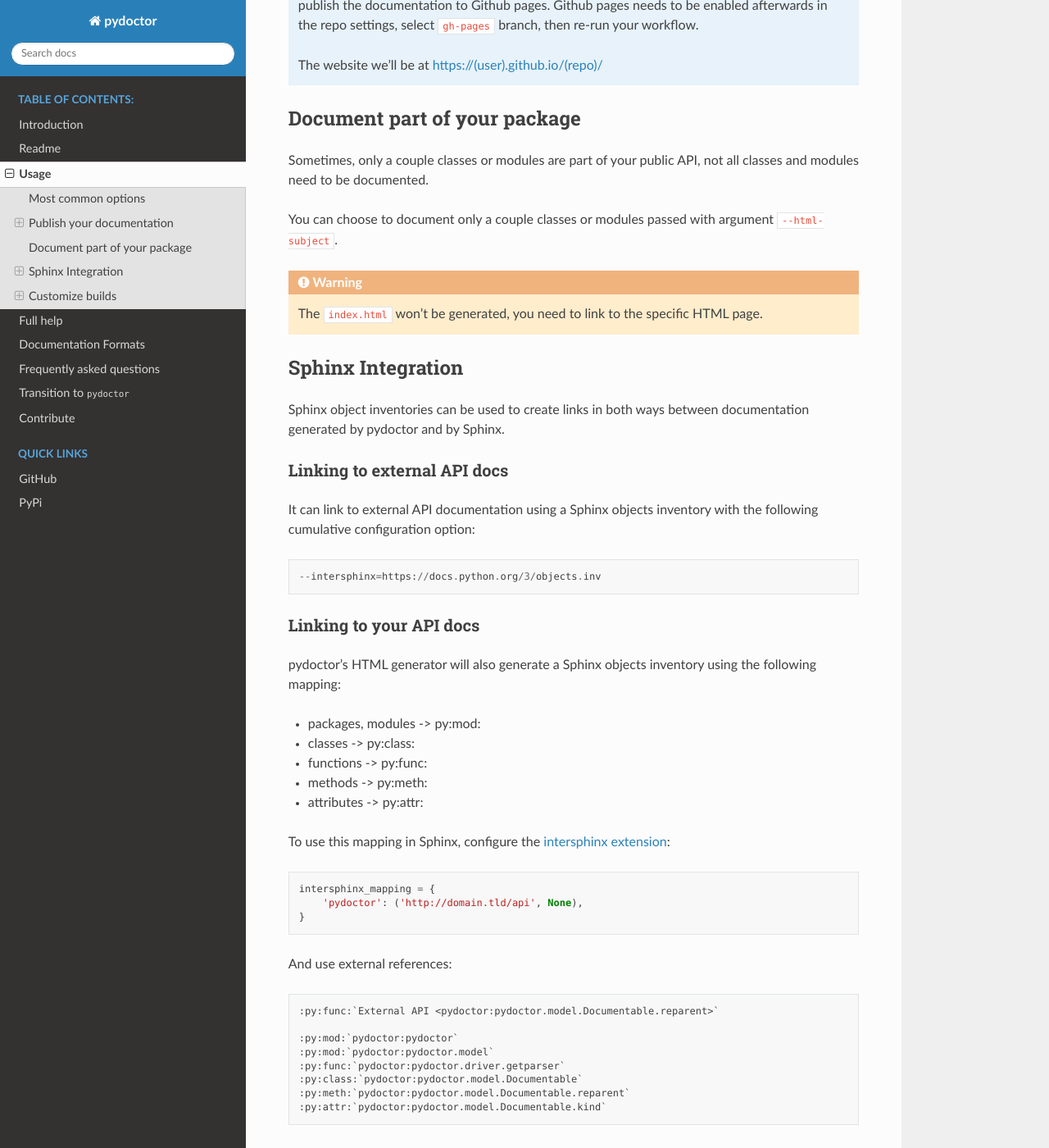
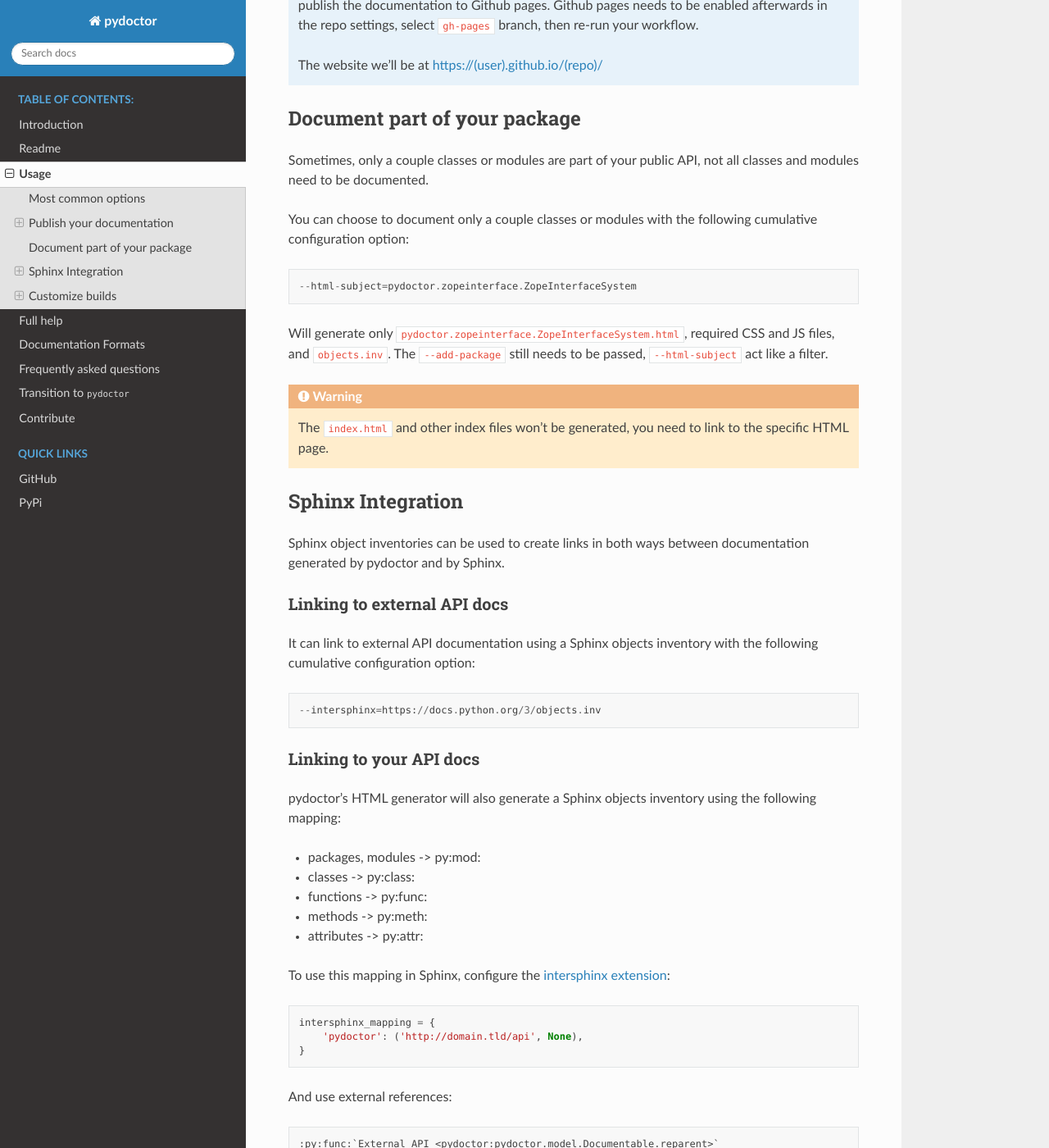
Before and after one commit to twisted/pydoctor, a Sphinx documentation site: the page built from docs/source/usage.rst, in a window 1280 px wide and 1400 px high, scrolled down 2183 px. Shown: the whole window at 82% size. Built offline with Sphinx 7.4.7 and the Read the Docs theme 2.0.0, drawn with Linux system fonts in a browser that asks for light colours; the version number could not be read and is left out; some of the changed text lies outside the part shown.

Commit message:
Better docs for --html-subject option

```diff
--- a/docs/source/usage.rst
+++ b/docs/source/usage.rst
@@ -99,9 +99,14 @@
 
 Sometimes, only a couple classes or modules are part of your public API, not all classes and modules need to be documented.
 
-You can choose to document only a couple classes or modules passed with argument ``--html-subject``.
+You can choose to document only a couple classes or modules with the following cumulative configuration option::
 
-.. warning:: The ``index.html`` won't be generated, you need to link to the specific HTML page.
+  --html-subject=pydoctor.zopeinterface.ZopeInterfaceSystem
+
+Will generate only ``pydoctor.zopeinterface.ZopeInterfaceSystem.html``, required CSS and JS files, and ``objects.inv``.
+The ``--add-package`` still needs to be passed, ``--html-subject`` act like a filter.
+
+.. warning:: The ``index.html`` and other index files won't be generated, you need to link to the specific HTML page.
 
 Sphinx Integration
 ------------------
@@ -156,7 +161,9 @@
 Use a custom System class
 ~~~~~~~~~~~~~~~~~~~~~~~~~
 
-You can subclass the :py:class:`pydoctor:pydoctor.zopeinterface.ZopeInterfaceSystem` and pass your custom class dotted name with the ``--system-class`` argument.
+You can subclass the :py:class:`pydoctor:pydoctor.zopeinterface.ZopeInterfaceSystem` and pass your custom class dotted name with the following argument::
+
+  --system-class=mylib._pydoctor.CustomSystem
 
 System class allows you to dynamically show/hide classes or methods.
 This is also used by the Twisted project to handle deprecation.
@@ -171,13 +178,15 @@
 Currently, custom HTLM templates needs to be handled with some "monkeypatch" that will selectively use the appropriate templates.
 
 See the `Twisted custom class documentation <https://twistedmatrix.com/documents/current/api/twisted.python._release.APIBuilder.html>`_. Naviguate to the source code for a better overview.
-The key thing is to apply a patch to the :py:func:`pydoctor:pydoctor.templatewriter.util.templatefile` function.
+The key thing is to apply a patch to the :py:func:`pydoctor:pydoctor.templatewriter.util.templatefile` function before the build.
 
 .. note:: Not fully documented, prone to break
 
 Use a custom HTML writer
 ~~~~~~~~~~~~~~~~~~~~~~~~
 
-You can subclass the :py:class:`pydoctor:pydoctor.templatewriter.writer.TemplateWriter` and pass your custom class dotted name with the ``--html-writer`` argument.
+You can subclass the :py:class:`pydoctor:pydoctor.templatewriter.writer.TemplateWriter` and pass your custom class dotted name with the following argument::
+
+  --html-writer=mylib._pydoctor.CustomTemplateWriter
 
 .. note:: Not fully documented, prone to break
```
